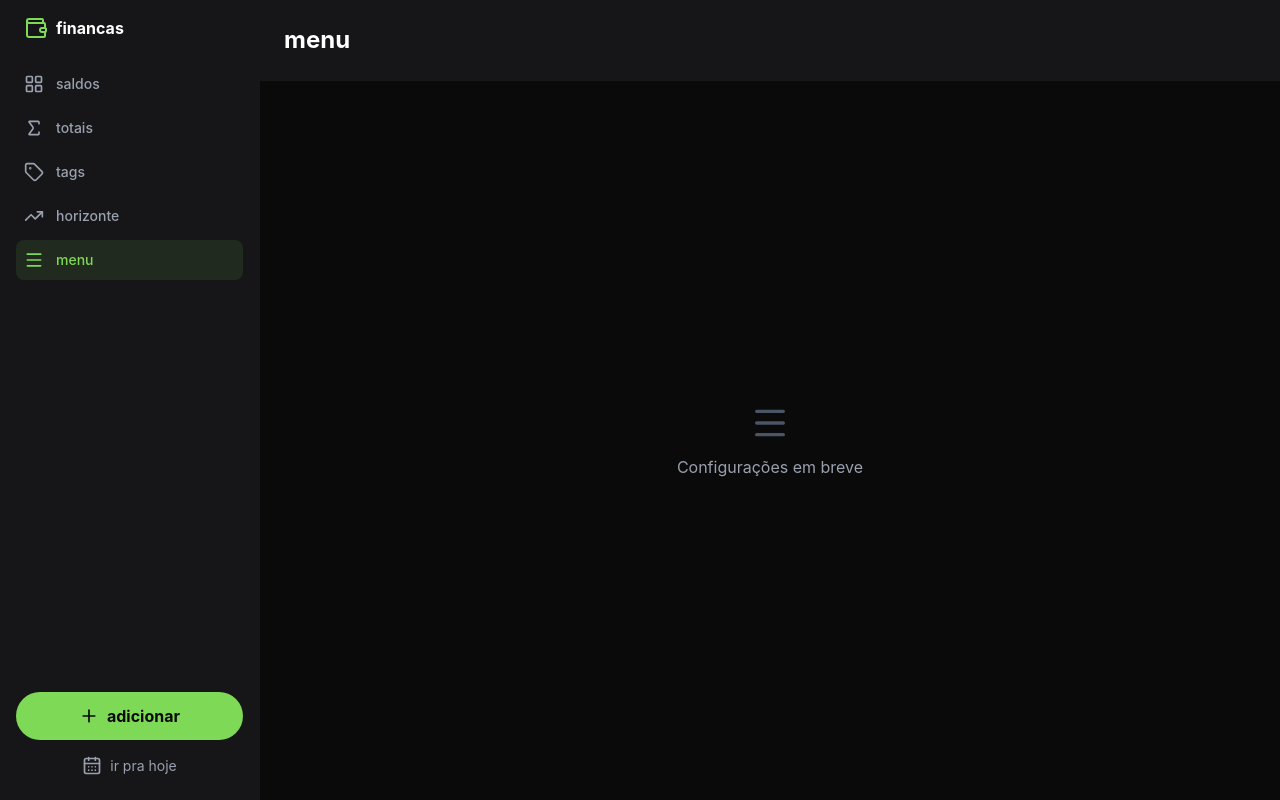
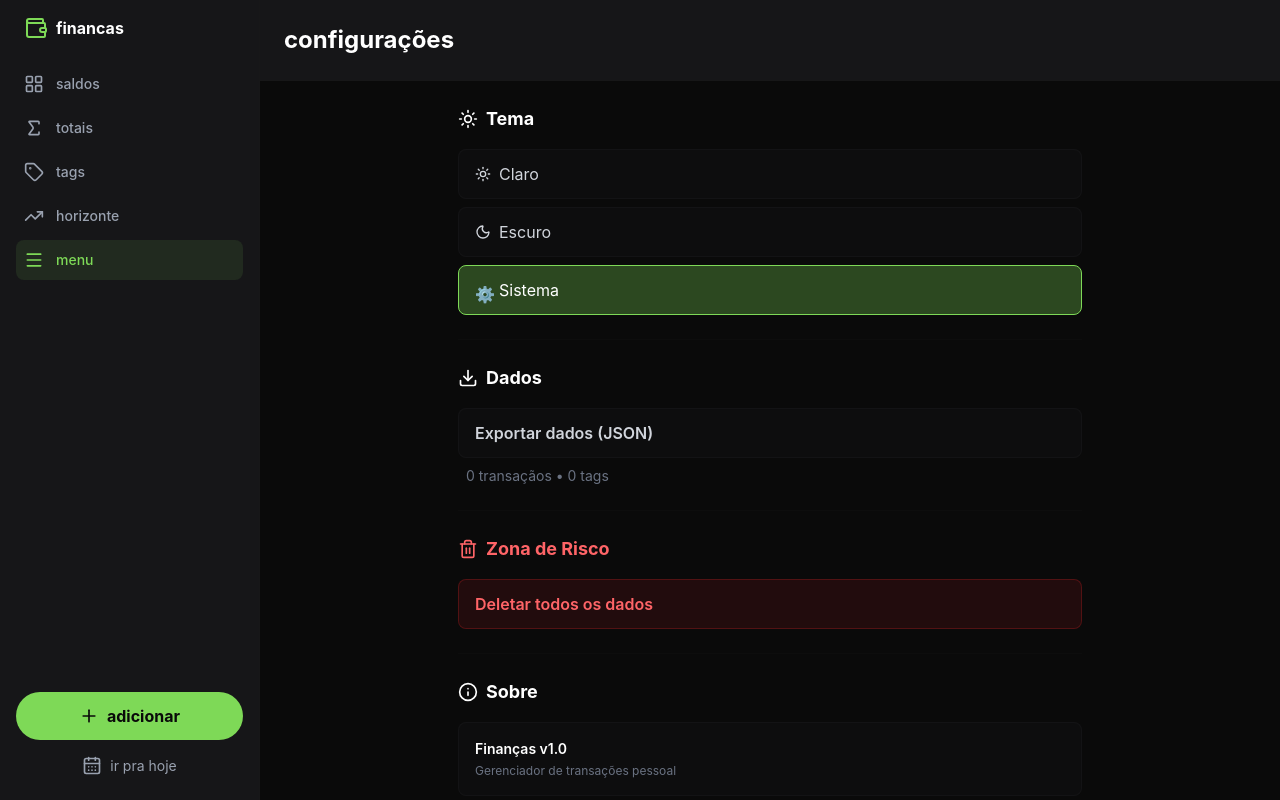
Before and after one commit to rafaelamiranda/financas, a React (Vite) app: page /settings in a window 1280 px wide. Built offline with nearby package versions, Linux system fonts and the light colour scheme.

Commit message:
Implement settings menu page
- Theme toggle (light/dark/system) with localStorage persistence
- Export data as JSON backup
- Clear all data with confirmation dialog
- About section
- Organized in sections with proper styling

```diff
--- a/src/pages/Menu.tsx
+++ b/src/pages/Menu.tsx
@@ -1,15 +1,168 @@
-import { Menu as MenuIcon } from 'lucide-react';
+import { useState } from 'react';
+import { Moon, Sun, Download, Trash2, Info } from 'lucide-react';
+import { useFinancasStore } from '../store';
 
 export default function Menu() {
+  const [showClearConfirm, setShowClearConfirm] = useState(false);
+  const [theme, setTheme] = useState<'light' | 'dark' | 'system'>(() => {
+    try {
+      return (localStorage.getItem('theme') as 'light' | 'dark' | 'system') || 'system';
+    } catch {
+      return 'system';
+    }
+  });
+
+  const transactions = useFinancasStore((state) => state.transactions);
+  const tags = useFinancasStore((state) => state.tags);
+
+  const handleThemeChange = (newTheme: 'light' | 'dark' | 'system') => {
+    setTheme(newTheme);
+    try {
+      localStorage.setItem('theme', newTheme);
+      const root = document.documentElement;
+      if (newTheme === 'system') {
+        root.removeAttribute('data-theme');
+      } else {
+        root.setAttribute('data-theme', newTheme);
+      }
+    } catch {
+      // ignore localStorage errors
+    }
+  };
+
+  const handleExportData = () => {
+    const data = {
+      transactions,
+      tags,
+      exportedAt: new Date().toISOString(),
+    };
+    const json = JSON.stringify(data, null, 2);
+    const blob = new Blob([json], { type: 'application/json' });
+    const url = URL.createObjectURL(blob);
+    const a = document.createElement('a');
+    a.href = url;
+    a.download = `financas-backup-${new Date().toISOString().split('T')[0]}.json`;
+    a.click();
+    URL.revokeObjectURL(url);
+  };
+
+  const handleClearData = () => {
+    if (showClearConfirm) {
+      useFinancasStore.setState({ transactions: [], tags: [] });
+      try {
+        localStorage.removeItem('financas_data');
+      } catch {
+        // ignore
+      }
+      setShowClearConfirm(false);
+    }
+  };
+
   return (
     <div className="w-full h-full flex flex-col">
+      {/* Header */}
       <div className="sticky top-0 bg-card-dark border-b border-card-hover/20 p-4 md:p-6">
-        <h1 className="text-2xl font-bold text-white">menu</h1>
+        <h1 className="text-2xl font-bold text-white">configurações</h1>
       </div>
-      <div className="flex-1 flex items-center justify-center text-center text-gray-400 p-6">
-        <div className="space-y-3">
-          <MenuIcon className="h-10 w-10 mx-auto text-gray-600" />
-          <p>Configurações em breve</p>
+
+      {/* Content */}
+      <div className="flex-1 overflow-auto pb-24 md:pb-0">
+        <div className="p-4 md:p-6 max-w-2xl mx-auto space-y-6">
+          {/* Theme Section */}
+          <div>
+            <h2 className="text-lg font-bold text-white mb-4 flex items-center gap-2">
+              <Sun className="h-5 w-5" />
+              Tema
+            </h2>
+            <div className="space-y-2">
+              {(['light', 'dark', 'system'] as const).map((t) => (
+                <button
+                  key={t}
+                  onClick={() => handleThemeChange(t)}
+                  className={`w-full text-left py-3 px-4 rounded-lg transition ${
+                    theme === t
+                      ? 'bg-entrada/30 border border-entrada text-white'
+                      : 'bg-card-hover/30 border border-card-hover/50 text-gray-300 hover:border-gray-400'
+                  }`}
+                >
+                  <div className="flex items-center gap-2">
+                    {t === 'light' && <Sun className="h-4 w-4" />}
+                    {t === 'dark' && <Moon className="h-4 w-4" />}
+                    {t === 'system' && <span className="h-4 w-4 text-center">⚙</span>}
+                    <span className="capitalize">{t === 'light' ? 'Claro' : t === 'dark' ? 'Escuro' : 'Sistema'}</span>
+                  </div>
+                </button>
+              ))}
+            </div>
+          </div>
+
+          {/* Data Section */}
+          <div className="border-t border-card-hover/20 pt-6">
+            <h2 className="text-lg font-bold text-white mb-4 flex items-center gap-2">
+              <Download className="h-5 w-5" />
+              Dados
+            </h2>
+            <div className="space-y-2">
+              <button
+                onClick={handleExportData}
+                className="w-full py-3 px-4 rounded-lg bg-card-hover/30 border border-card-hover/50 text-gray-300 hover:text-white hover:border-gray-400 transition text-left font-semibold"
+              >
+                Exportar dados (JSON)
+              </button>
+              <div className="text-sm text-gray-500 ml-2">
+                {transactions.length} transação{transactions.length !== 1 ? 's' : ''} • {tags.length} tag{tags.length !== 1 ? 's' : ''}
+              </div>
+            </div>
+          </div>
+
+          {/* Danger Zone */}
+          <div className="border-t border-card-hover/20 pt-6">
+            <h2 className="text-lg font-bold text-red-400 mb-4 flex items-center gap-2">
+              <Trash2 className="h-5 w-5" />
+              Zona de Risco
+            </h2>
+            <button
+              onClick={() => setShowClearConfirm(!showClearConfirm)}
+              className="w-full py-3 px-4 rounded-lg bg-red-900/20 border border-red-900/50 text-red-400 hover:text-red-300 hover:border-red-900 hover:bg-red-900/30 transition font-semibold text-left"
+            >
+              Deletar todos os dados
+            </button>
+            {showClearConfirm && (
+              <div className="mt-3 p-3 rounded-lg bg-red-900/20 border border-red-900/50 space-y-2">
+                <p className="text-sm text-red-300">
+                  Tem certeza? Essa ação não pode ser desfeita.
+                </p>
+                <div className="flex gap-2">
+                  <button
+                    onClick={() => setShowClearConfirm(false)}
+                    className="flex-1 py-2 px-3 rounded-lg bg-card-hover/50 text-gray-300 hover:text-white transition font-semibold text-sm"
+                  >
+                    Cancelar
+                  </button>
+                  <button
+                    onClick={handleClearData}
+                    className="flex-1 py-2 px-3 rounded-lg bg-red-900/50 text-red-300 hover:text-red-200 transition font-bold text-sm"
+                  >
+                    Deletar
+                  </button>
+                </div>
+              </div>
+            )}
+          </div>
+
+          {/* About Section */}
+          <div className="border-t border-card-hover/20 pt-6">
+            <h2 className="text-lg font-bold text-white mb-4 flex items-center gap-2">
+              <Info className="h-5 w-5" />
+              Sobre
+            </h2>
+            <div className="bg-card-hover/30 border border-card-hover/50 rounded-lg p-4 space-y-2">
+              <div className="text-sm text-gray-300">
+                <p className="font-semibold text-white">Finanças v1.0</p>
+                <p className="text-xs text-gray-500 mt-1">Gerenciador de transações pessoal</p>
+              </div>
+            </div>
+          </div>
         </div>
       </div>
     </div>
```
